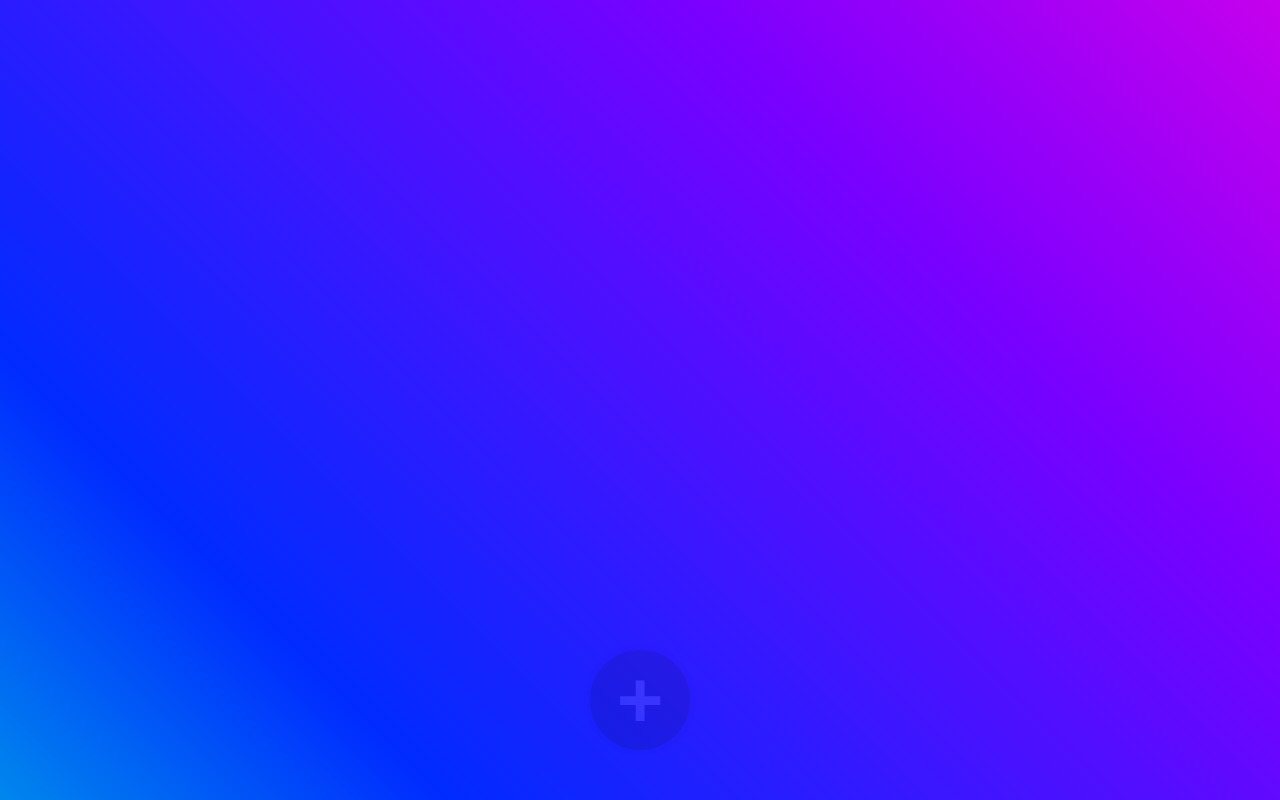
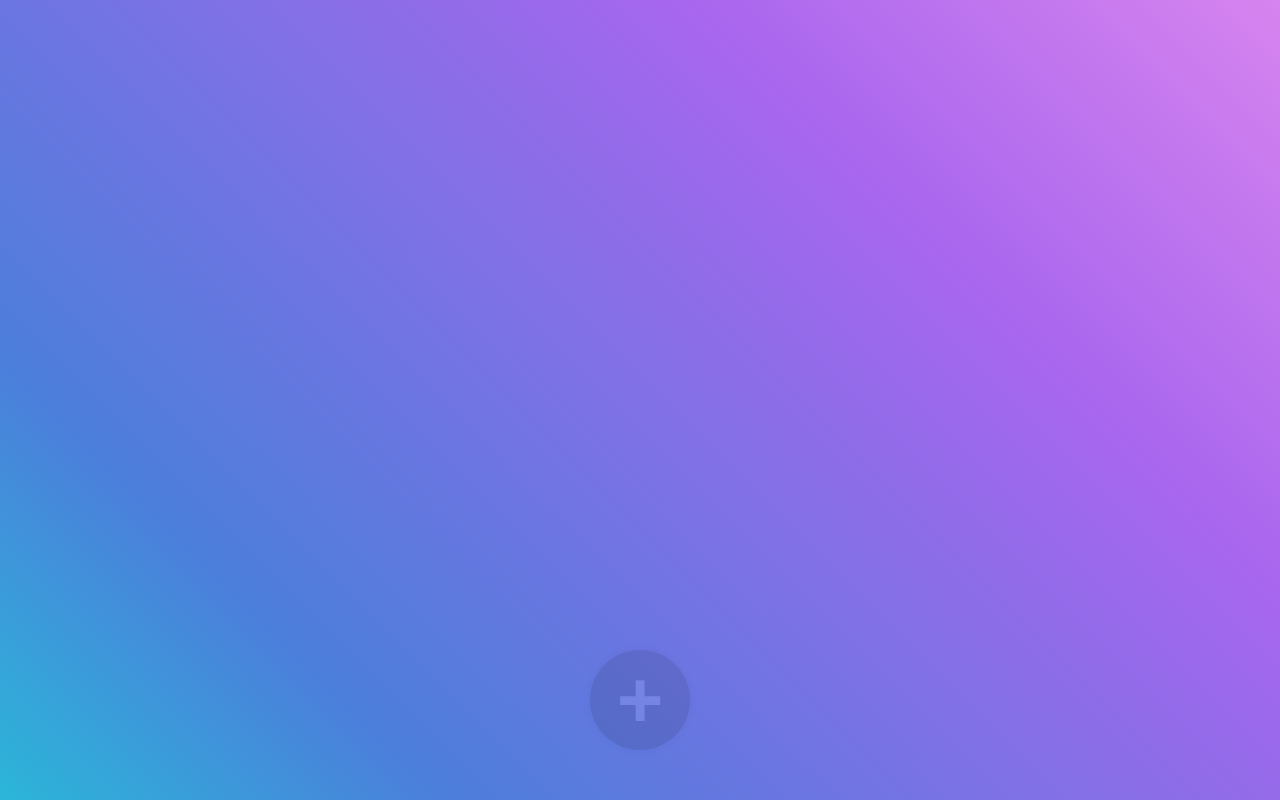
Before and after one commit to WilkBob/DesktopWidgets, a plain HTML site: page index.html in a window 1280 px wide. Drawn offline with Linux system fonts and the light colour scheme.

Commit message:
desaturated moving rainbow background lol

```diff
--- a/style.css
+++ b/style.css
@@ -9,7 +9,7 @@ body{
     margin: 0;
     padding: 0;
     box-sizing: border-box;
-    background: linear-gradient(45deg, #ff0000, #ff7300, #fffb00, #48ff00, #00ffd5, #002bff, #7a00ff, #ff00e0, #ff0000);
+    background: linear-gradient(45deg, #d87575, #eeb281, #f7f6c1, #83df92, #00ffd5, #4c7edb, #a866ee, #fa9bef, #ff8585);
     min-height: 100vh;
     background-size: 400% 400% ;
     animation: animateBackgroundGradient 15s infinite;
```
